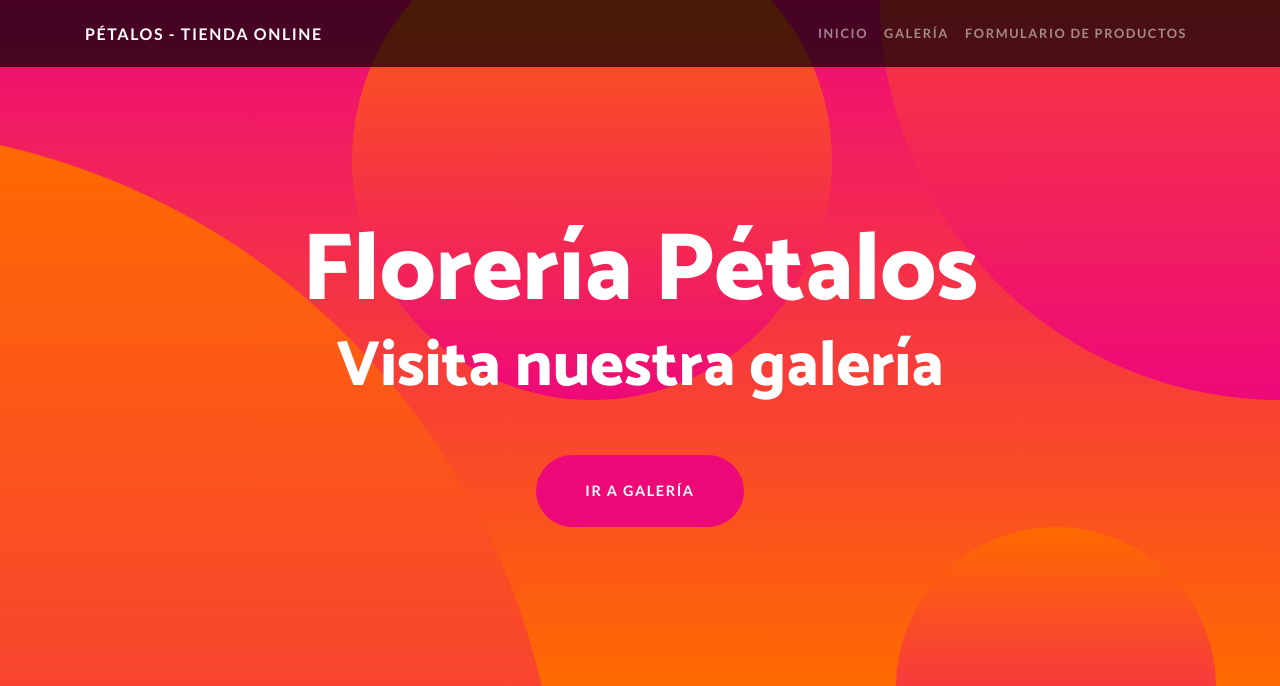
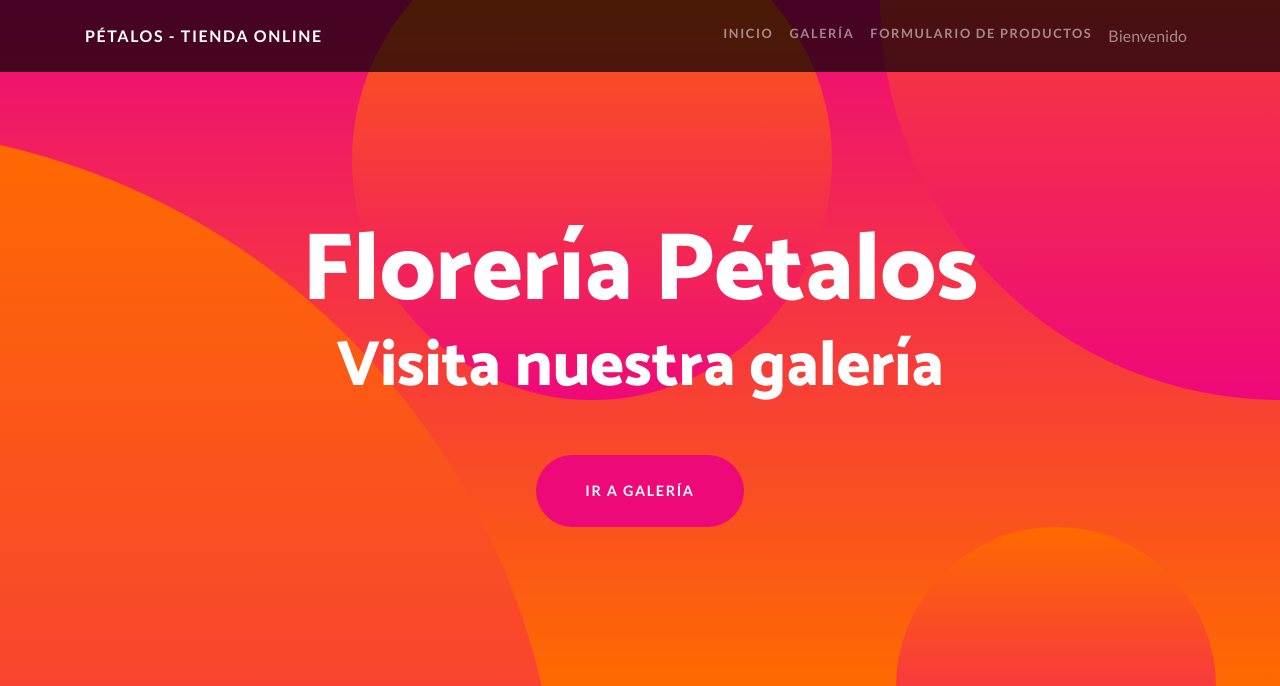
Before and after one commit to Yovax/Floreria, a Django app: page / in a window 1280 px wide. Shown: the top 686 px of the page. Run offline with Django 3.2, Linux system fonts and the light colour scheme; some libraries are stand-ins or nearby versions.

Commit message:
Update base.html

```diff
--- a/proyecto/templates/base/base.html
+++ b/proyecto/templates/base/base.html
@@ -46,6 +46,9 @@
           <li class="nav-item">
             <a class="nav-link" href="{% url 'productos:producto_list' %}">Formulario de Productos</a>
           </li>
+          <li>
+             <a class="nav-link">Bienvenido {{ user.username }}</a>
+        </li>
         </ul>
       </div>
     </div>
```
